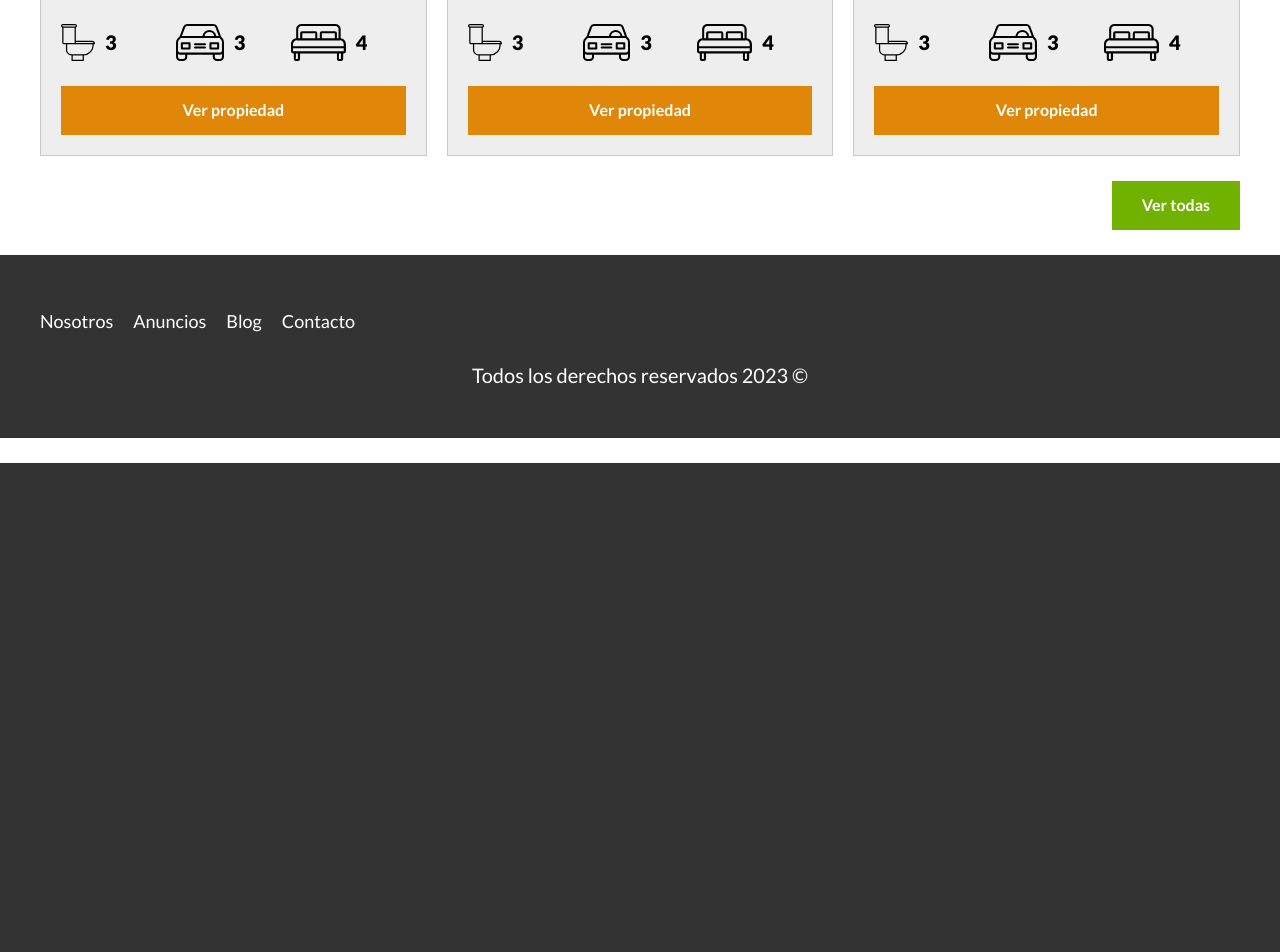
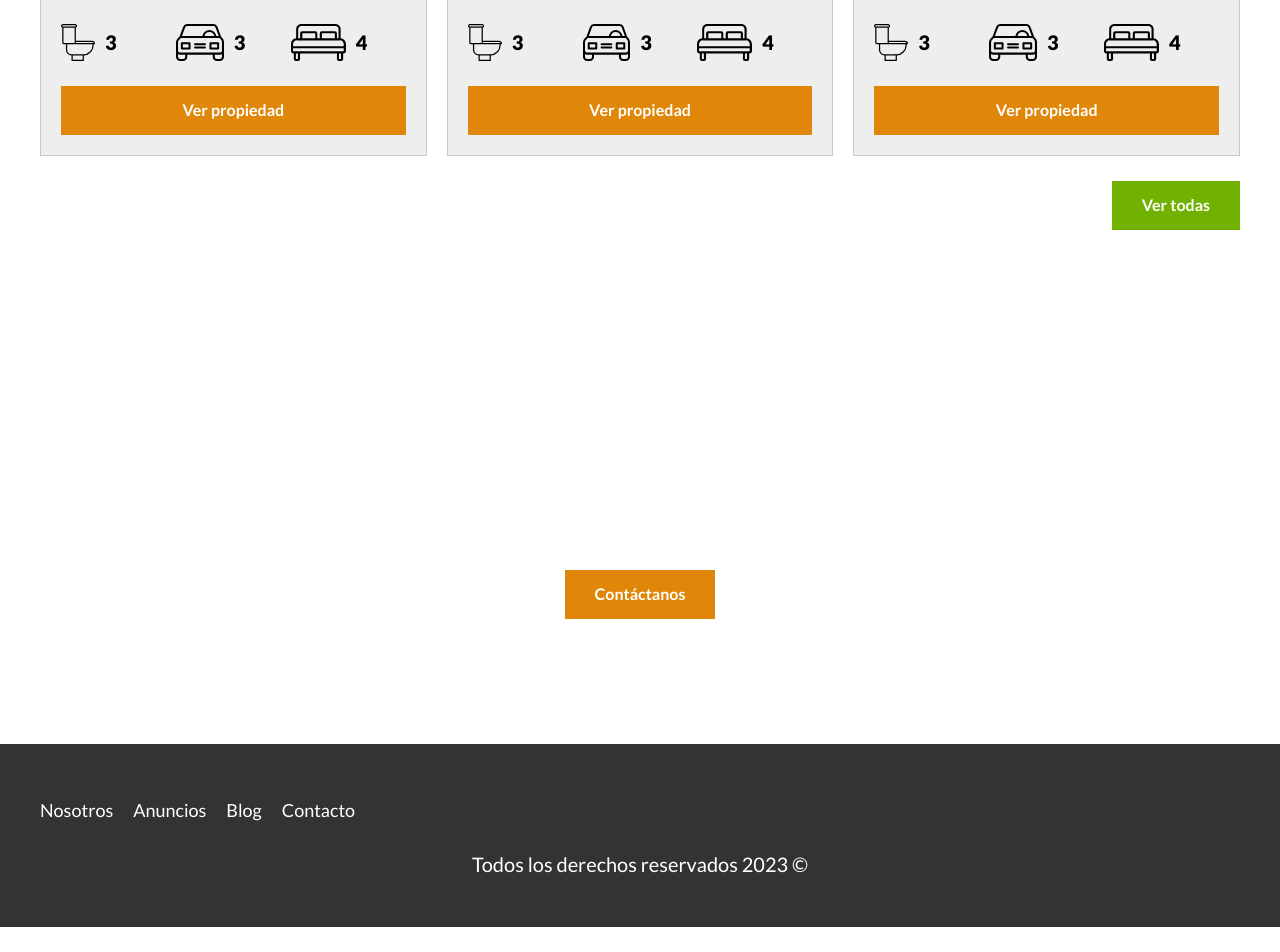
Before and after one commit to ElisPerez/real_state_docker_lamp, a PHP site: page / in a window 1280 px wide. Shown: the part 1855-2807 px from the top of the page. Before the commit the page ends 2318 px from the top, so only its background shows below. Run offline with PHP 8.4, Linux system fonts and the light colour scheme; style sheets or scripts are compiled from the project's sources; some libraries are stand-ins or nearby versions.

Commit message:
contacto

```diff
--- a/www/index.html
+++ b/www/index.html
@@ -106,7 +106,7 @@
               </li>
             </ul>
 
-            <a href="anuncios.html" class="boton boton-amarillo">
+            <a href="anuncios.html" class="boton-amarillo-block">
               Ver propiedad
             </a>
           </div>
@@ -123,7 +123,8 @@
           <div class="contenido-anuncio">
             <h3>Casi terminados de lujo</h3>
             <p>
-              Casa con diseño moderno, así como tecnología inteligente y amueblada
+              Casa con diseño moderno, así como tecnología inteligente y
+              amueblada
             </p>
             <p class="precio">$3.000.000</p>
 
@@ -151,7 +152,7 @@
               </li>
             </ul>
 
-            <a href="anuncios.html" class="boton boton-amarillo">
+            <a href="anuncios.html" class="boton-amarillo-block">
               Ver propiedad
             </a>
           </div>
@@ -168,7 +169,8 @@
           <div class="contenido-anuncio">
             <h3>Casa con alberca</h3>
             <p>
-              Casa con alberca y acabados de lujo en la ciudad, excelente oportunidad
+              Casa con alberca y acabados de lujo en la ciudad, excelente
+              oportunidad
             </p>
             <p class="precio">$3.000.000</p>
 
@@ -196,7 +198,7 @@
               </li>
             </ul>
 
-            <a href="anuncios.html" class="boton boton-amarillo">
+            <a href="anuncios.html" class="boton-amarillo-block">
               Ver propiedad
             </a>
           </div>
@@ -208,6 +210,15 @@
       <div class="alinear-derecha">
         <a href="anuncios.html" class="boton-verde">Ver todas</a>
       </div>
+    </section>
+
+    <section class="imagen-contacto">
+      <h2>Encuentra la casa de tus sueños</h2>
+      <p>
+        Llena el formulario de contacto y un asesor se comunicará contigo a la
+        brevedad
+      </p>
+      <a href="contacto.html" class="boton-amarillo">Contáctanos</a>
     </section>
 
     <footer class="footer seccion">
--- a/www/src/scss/app.scss
+++ b/www/src/scss/app.scss
@@ -1,13 +1,14 @@
-@import 'base/normalize';
-@import 'base/variables';
-@import 'base/mixins';
-@import 'base/globales';
-@import 'base/utilidades';
-@import 'base/botones';
+@import "base/normalize";
+@import "base/variables";
+@import "base/mixins";
+@import "base/globales";
+@import "base/utilidades";
+@import "base/botones";
 
 // UI
-@import 'layout/header';
-@import 'layout/footer';
-@import 'layout/navegacion';
-@import 'layout/iconos';
-@import 'layout/anuncios';
+@import "layout/header";
+@import "layout/footer";
+@import "layout/navegacion";
+@import "layout/iconos";
+@import "layout/anuncios";
+@import "layout/contactar";
--- a/www/src/scss/base/_botones.scss
+++ b/www/src/scss/base/_botones.scss
@@ -1,4 +1,8 @@
 .boton-amarillo {
+  @include boton($amarillo, inline-block);
+}
+
+.boton-amarillo-block {
   @include boton($amarillo, block);
 }
 
--- /dev/null
+++ b/www/src/scss/layout/_contactar.scss
@@ -0,0 +1,27 @@
+.no-webp .imagen-contacto {
+  background-image: url(../img/encuentra.jpg);
+}
+
+.webp .imagen-contacto {
+  background-image: url(../img/encuentra.webp);
+}
+
+.imagen-contacto {
+  background-position: center center;
+  background-size: cover;
+  padding: $separacion * 2 0;
+  display: flex;
+  flex-direction: column;
+  align-items: center;
+
+  h2 {
+    color: $blanco;
+    font-size: 4rem;
+    font-weight: $black;
+  }
+
+  p {
+    color: $blanco;
+    font-size: 1.8rem;
+  }
+}
```
